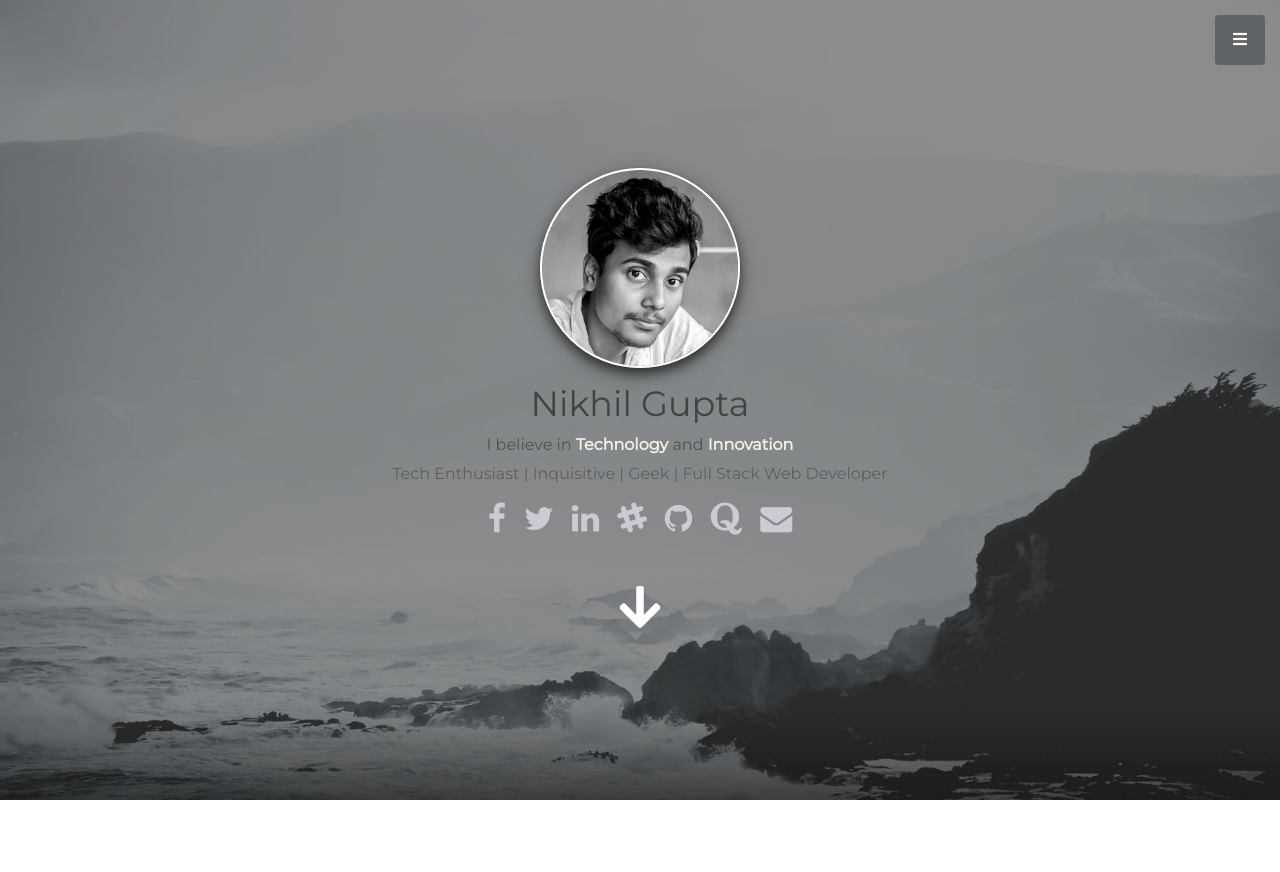
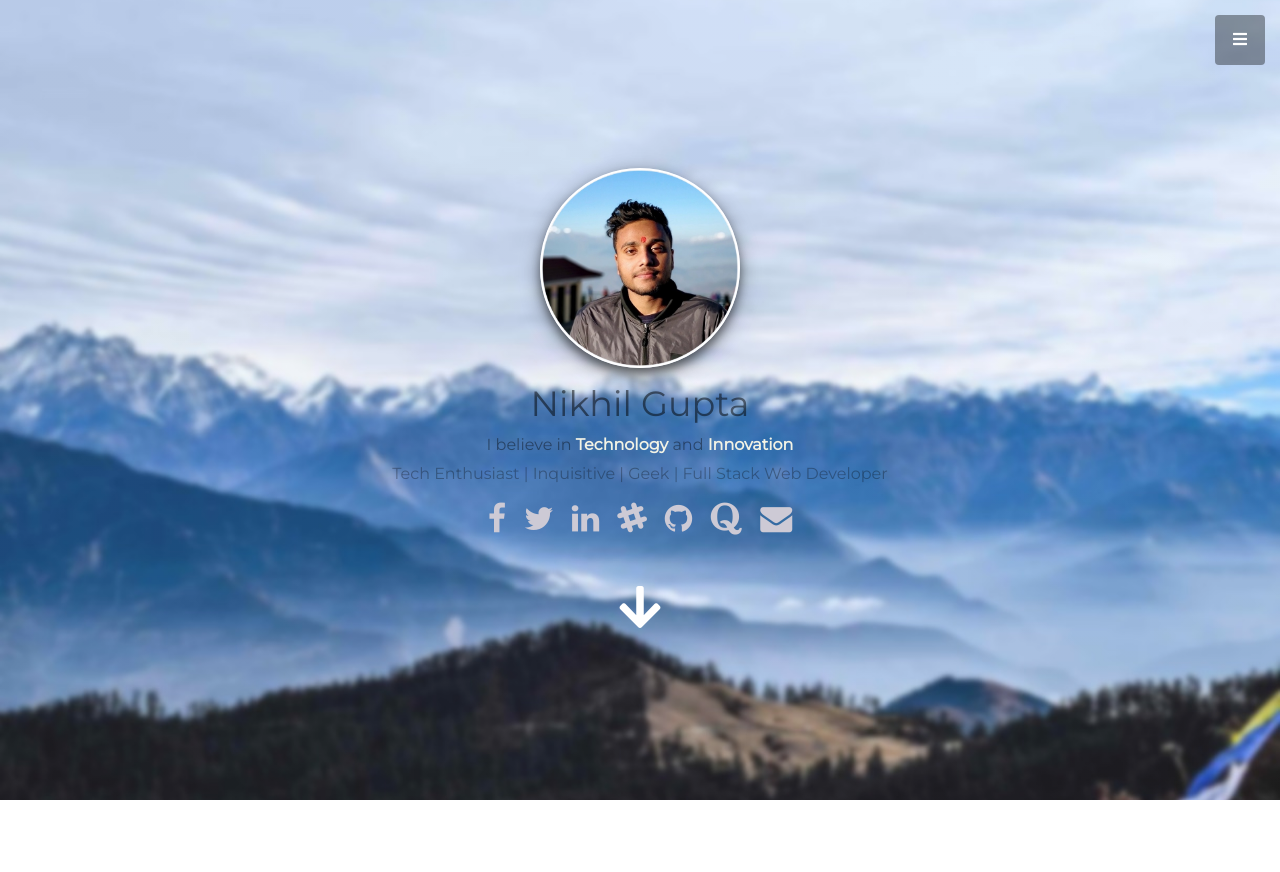
Before and after one commit to nguptaa/personal, a PHP site: page / in a window 1280 px wide. Shown: the top 872 px of the page. Run offline with PHP 8.4, Linux system fonts and the light colour scheme.

Commit message:
Modifications

```diff
--- a/assets/css/style.css
+++ b/assets/css/style.css
@@ -16,6 +16,7 @@ a:visited,
 a:focus {
   text-decoration: none;
 }
+
 
 /* Side Menu */
 #sidebar-wrapper {
@@ -115,11 +116,12 @@ a:focus {
   height: auto;
   padding-top: 8rem;
   padding-bottom: 8rem;
-  background: -webkit-gradient(linear, left top, right top, from(rgba(255, 255, 255, 0.1)), to(rgba(255, 255, 255, 0.1))), url('../img/intro-bg.jpg');
-  background: linear-gradient(90deg, rgba(255, 255, 255, 0.1) 0%, rgba(255, 255, 255, 0.1) 100%), url('../img/intro-bg.jpg');
+  background: -webkit-gradient(linear, left top, right top, from(rgba(255, 255, 255, 0.1)), to(rgba(255, 255, 255, 0.1))), url('../img/bg-main.jpg');
+  background: linear-gradient(90deg, rgba(255, 255, 255, 0.1) 0%, rgba(255, 255, 255, 0.1) 100%), url('../img/bg-main.jpg');
   background-position: center center;
   background-repeat: no-repeat;
   background-size: cover;
+
 }
 
 .masthead h1 {
--- a/index.html
+++ b/index.html
@@ -17,7 +17,7 @@
   <meta charset="utf-8">
   <meta name="viewport" content="width=device-width, initial-scale=1, shrink-to-fit=no">
   <!-- favicon -->
-  <link rel="icon" type="image/gif" href="assets/img/favicon.gif" />
+  <link rel="icon" type="image/gif" href="assets/img/avatar-main.jpg" />
   <!-- Bootstrap Core CSS -->
   <link href="vendor/bootstrap/css/bootstrap.min.css" rel="stylesheet">
 
@@ -67,14 +67,13 @@
 
   <!-- Header -->
   <header class="masthead d-flex">
-    <div class="container text-center my-auto avatar">
-      <img src="assets/img/avatar.jpg" class="img-fluid rounded-circle" width="200" height="200" />
+    <div class="container text-center my-auto">
+      <img src="assets/img/avatar-main.jpg" class="img-fluid rounded-circle" width="200" height="200" />
       <h3 id="about">Nikhil Gupta</h3>
       <h6>I believe in <b class="highlight">Technology</b> and <b class="highlight">Innovation</b></h6>
       <p class="key">
         Tech Enthusiast | Inquisitive | Geek | Full Stack Web Developer
       </p>
-
       <!-- social icons -->
       <ul class="nav justify-content-center">
         <li class="nav-item social">
```
Also changed, not shown: assets/img/avatar-main.jpg (added), assets/img/bg copy.jpg, assets/img/bg-callout.jpg (deleted), assets/img/bg-main.jpg (added), assets/img/bg-masthead.jpg (deleted), assets/img/bg.jpeg (deleted).
